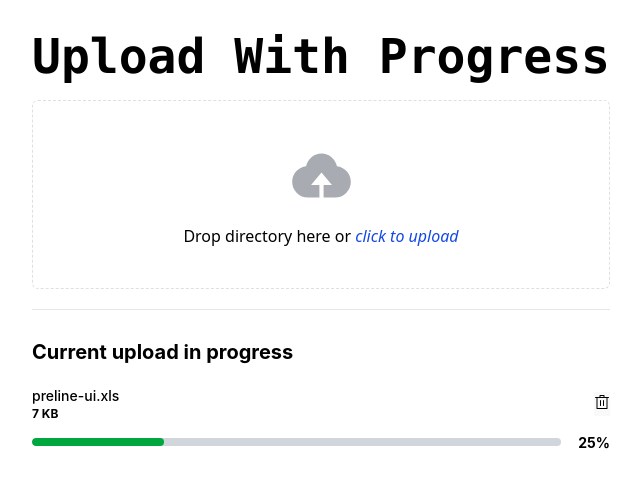
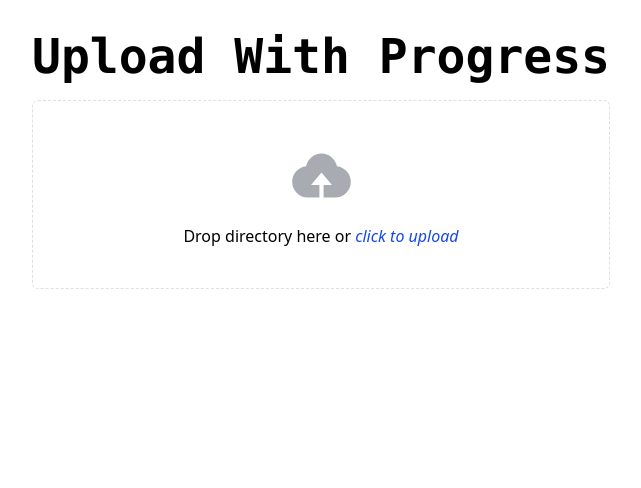
Before and after one commit to libra-999/Course-learning, a Vue app: page /upload in a window 1280 px wide. Shown: the top 488 px of the page, without its empty margins (319-960 px from the left). Built offline with nearby package versions, Linux system fonts and the light colour scheme; sample sign-in values are in the browser's storage; a web font is replaced by a local one.

Commit message:
feat: add function upload with progressing

```diff
--- a/src/app/layout/DefaultLayout.vue
+++ b/src/app/layout/DefaultLayout.vue
@@ -88,7 +88,7 @@ onMounted(() => timeStore.load())
 				<p
 					class="uppercase lg:text-center text-start sm:text-start text-5xl font-bold"
 				>
-					From Zero to Expert
+					From Zero to Zero 🤔
 				</p>
 			</div>
 			<div
--- a/src/modules/uploadFile/api/index.ts
+++ b/src/modules/uploadFile/api/index.ts
@@ -0,0 +1,12 @@
+
+
+// const SERVER_ADDRESS_RUSTFS = import.meta.env.VITE_RUSTFS_URL
+// const API_KEY = import.meta.env.VITE_RUSTFS_API_KEY
+// const SECRET_KEY = import.meta.env.VITE_RUSTFS_SECRET_KEY
+
+
+export async function createUploadFiles(files: File[]) {
+	// const upload = await axios.post(SERVER_ADDRESS_RUSTFS);
+	console.log(files)
+	// return upload.data
+}
--- a/src/modules/uploadFile/component/ProgressUpload.vue
+++ b/src/modules/uploadFile/component/ProgressUpload.vue
@@ -1,18 +1,30 @@
 <script setup lang="ts">
-import { Delete, UploadFilled } from '@element-plus/icons-vue'
+import { UploadFilled } from '@element-plus/icons-vue'
 
-defineProps<{
-	fileName?: string
-	fileSize?: number
-	uploadItem?: number
-	fileType?: string
-}>()
+// defineProps<{
+// 	fileName?: string
+// 	fileSize?: number
+// 	uploadItem?: number
+// 	fileType?: string
+// 	items?: [],
+// 	request: any
+// }>()
+// const pictures = ref<[] | null>([])
+// const uploadPercent = ref()
+
+const prop = defineProps<{
+	pictures: any[] | undefined
+}>();
+const emit = defineEmits(["uploadSubmit"])
+const handleEmit = (file: any)=> {
+	emit("uploadSubmit", file.file)
+}
 </script>
 
 <template>
 	<div class="mb-5">
 		<span class="text-5xl font-bold font-mono"> Upload With Progress</span>
-		<el-upload class="mt-5" drag directory multiple>
+		<el-upload class="mt-5" drag multiple :http-request="handleEmit">
 			<el-icon class="el-icon--upload">
 				<UploadFilled />
 			</el-icon>
@@ -22,53 +34,78 @@ defineProps<{
 			</p>
 		</el-upload>
 	</div>
-	<div
-		class="font-bold font-sans border border-t-gray-200 border-l-0 border-r-0 border-b-0"
-	>
-		<p class="font-bold text-xl text-start mt-2 py-5">
-			Current upload in progress
-		</p>
-		<div class="w-full">
-			<!-- Uploading File Content -->
-			<div class="mb-2 flex justify-between items-center">
-				<div class="flex items-center text-start gap-x-3">
-					<div>
-						<p class="text-sm font-medium text-foreground">
-							preline-ui.xls
-						</p>
-						<p class="text-xs text-muted-foreground-1">7 KB</p>
-					</div>
-				</div>
-				<div class="inline-flex items-center gap-x-2">
-					<button type="button" class="relative text-muted-foreground-1 hover:text-foreground focus:outline-hidden focus:text-foreground disabled:opacity-50 disabled:pointer-events-none">
-						<el-icon>
-							<Delete />
-						</el-icon>
-						<span class="sr-only">Delete</span>
-					</button>
-				</div>
-			</div>
+<!--	<div-->
+<!--		class="font-bold font-sans border border-t-gray-200 border-l-0 border-r-0 border-b-0"-->
+<!--	>-->
+<!--		<p class="font-bold text-xl text-start mt-2 py-5">-->
+<!--			Current upload in progress-->
+<!--		</p>-->
+<!--		<div-->
+<!--			v-if="!pictures?.length"-->
+<!--			class="text-gray-300 duration-200 flex flex-col justify-center italic font-normal rounded-sm py-3 px-3 w-full bg-gray-100 text-center"-->
+<!--		>-->
+<!--			<span>-->
+<!--				<el-icon size="40">-->
+<!--					<Folder />-->
+<!--				</el-icon>-->
+<!--			</span>-->
+<!--			<span>Empty Files</span>-->
+<!--		</div>-->
+<!--		<div v-else class="w-full">-->
+<!--			&lt;!&ndash; Uploading File Content &ndash;&gt;-->
+<!--			<div class="mb-2 flex justify-between items-center">-->
+<!--				<div class="flex items-center text-start gap-x-3">-->
+<!--					<div>-->
+<!--						<p class="text-sm font-medium text-foreground">-->
+<!--							{{ fileName }} {{ fileType }}-->
+<!--						</p>-->
+<!--						<p class="text-xs text-muted-foreground-1">{{ fileSize }}</p>-->
+<!--					</div>-->
+<!--				</div>-->
+<!--				<div class="inline-flex items-center gap-x-2">-->
+<!--					<button-->
+<!--						type="button"-->
+<!--						class="relative text-muted-foreground-1 hover:text-foreground focus:outline-hidden focus:text-foreground disabled:opacity-50 disabled:pointer-events-none"-->
+<!--					>-->
+<!--						<el-icon>-->
+<!--							<Delete />-->
+<!--						</el-icon>-->
+<!--						<span class="sr-only">Delete</span>-->
+<!--					</button>-->
+<!--				</div>-->
+<!--			</div>-->
+<!--			&lt;!&ndash; Progress Bar &ndash;&gt;-->
+<!--			<div class="flex items-center gap-x-3 whitespace-nowrap">-->
+<!--				<div-->
+<!--					class="flex w-full h-2 bg-gray-300 rounded-full overflow-hidden"-->
+<!--					role="progressbar"-->
+<!--					aria-valuenow="10"-->
+<!--					aria-valuemin="0"-->
+<!--					aria-valuemax="100"-->
+<!--				>-->
+<!--					<div-->
+<!--						class="flex flex-col justify-center rounded-full overflow-hidden bg-green-600 text-xs text-primary-foreground text-center whitespace-nowrap transition duration-500"-->
+<!--						style="width: 25%"-->
+<!--					></div>-->
+<!--				</div>-->
+<!--				<div class="w-10 text-end">-->
+<!--					<span class="text-sm text-foreground">{{ uploadPercent }}%</span>-->
+<!--				</div>-->
+<!--			</div>-->
+<!--		</div>-->
+<!--	</div>x-->
 
-			<!-- Progress Bar -->
-			<div class="flex items-center gap-x-3 whitespace-nowrap">
-				<div
-					class="flex w-full h-2 bg-gray-300 rounded-full overflow-hidden"
-					role="progressbar"
-					aria-valuenow="10"
-					aria-valuemin="0"
-					aria-valuemax="100"
-				>
-					<div
-						class="flex flex-col justify-center rounded-full overflow-hidden bg-green-600 text-xs text-primary-foreground text-center whitespace-nowrap transition duration-500"
-						style="width: 25%"
-					></div>
-				</div>
-				<div class="w-10 text-end">
-					<span class="text-sm text-foreground">25%</span>
-				</div>
-			</div>
+	<div v-for="file in prop.pictures" :key="file.name">
+		{{ file.name }}
 
+		<div class="bg-gray-300 h-2 w-full">
+			<div
+				class="bg-green-500 h-2"
+				:style="{ width: file.percent + '%' }"
+			/>
 		</div>
+
+		{{ file.percent }}%
 	</div>
 </template>
 
--- a/src/modules/uploadFile/component/UploadWithoutProgress.vue
+++ b/src/modules/uploadFile/component/UploadWithoutProgress.vue
@@ -1,9 +1,8 @@
 <script setup lang="ts">
-import { UploadFilled } from '@element-plus/icons-vue'
 </script>
 
 <template>
-
+<p> Upload File without progress</p>
 </template>
 
 <style scoped></style>
--- a/src/modules/uploadFile/layout/UploadProgressLayout.vue
+++ b/src/modules/uploadFile/layout/UploadProgressLayout.vue
@@ -1,20 +1,33 @@
 <script setup lang="ts">
 import ProgressUpload from '@/modules/uploadFile/component/ProgressUpload.vue'
-import UploadWithoutProgress from '@/modules/uploadFile/component/UploadWithoutProgress.vue'
+import { ref } from 'vue'
+import type { UploadItem } from '@/modules/uploadFile/types'
+// import UploadWithoutProgress from '@/modules/uploadFile/component/UploadWithoutProgress.vue'
+
+const pictures = ref<UploadItem[]>()
+const progressSubmit = async (file: File) => {
+	// create object upload
+	const uploadItem: UploadItem = {
+		name: file.name,
+		size: file.size,
+		percent: 0,
+	}
+
+	pictures.value?.push(uploadItem)
+	console.log(pictures)
+
+	const form = new FormData()
+	form.append('file', file)
+	console.log(form)
+}
 </script>
 
 <template>
 	<div class="text-black w-full">
-
 		<!-- upload with progressing -->
 		<div class="m-auto">
-			<ProgressUpload />
+			<ProgressUpload :pictures="pictures" @upload-submit="progressSubmit" />
 		</div>
-		<!-- upload without progressing -->
-		<div class="m-auto">
-			<UploadWithoutProgress/>
-		</div>
-
 	</div>
 </template>
 
--- /dev/null
+++ b/src/modules/uploadFile/types/index.ts
@@ -0,0 +1,6 @@
+export interface UploadItem {
+	name: string,
+	size?: number,
+	type?: string,
+	percent?: number
+}
```
Also changed, not shown: 1 other file (tests, documents, lock files or other folders).
